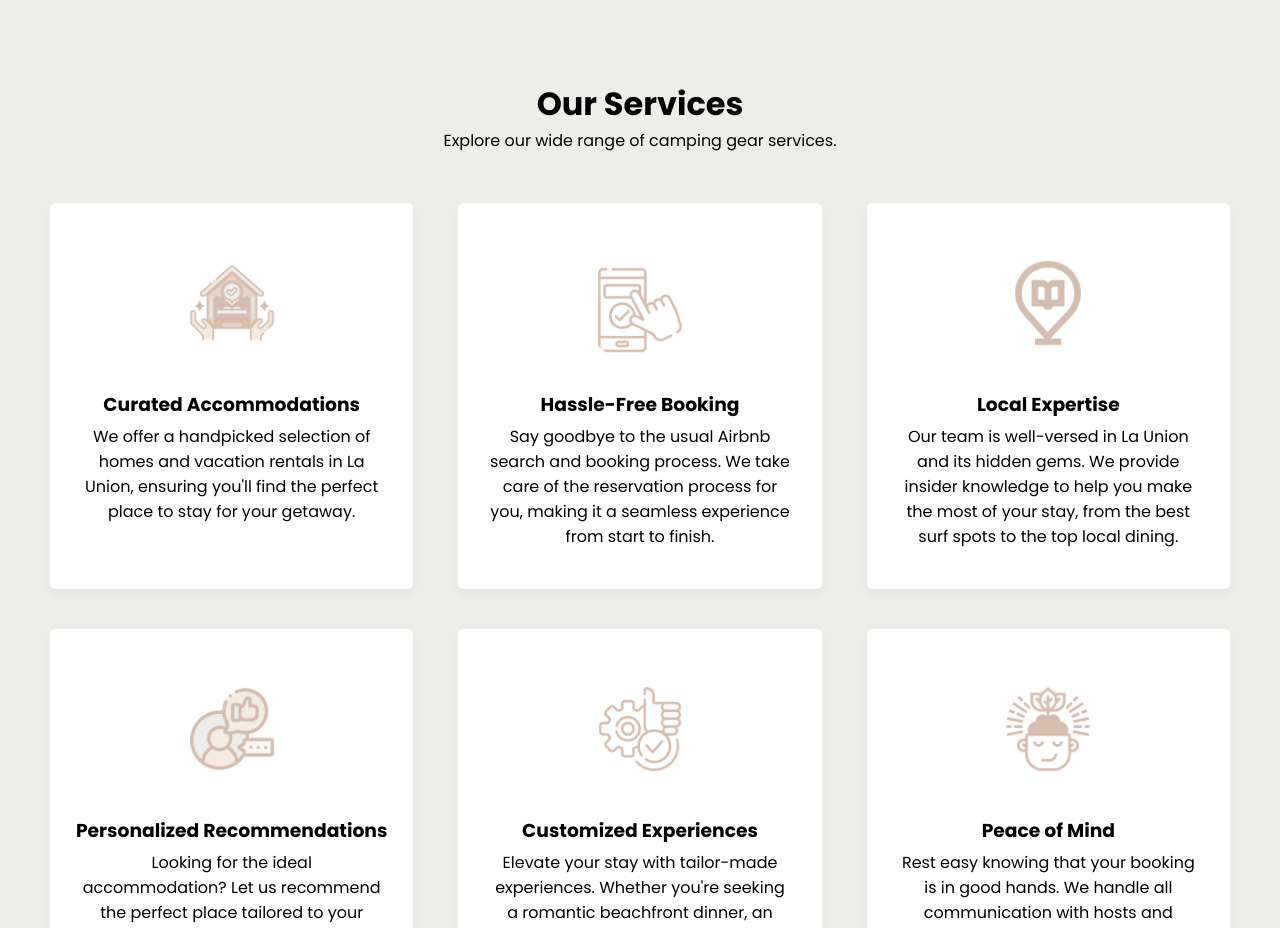
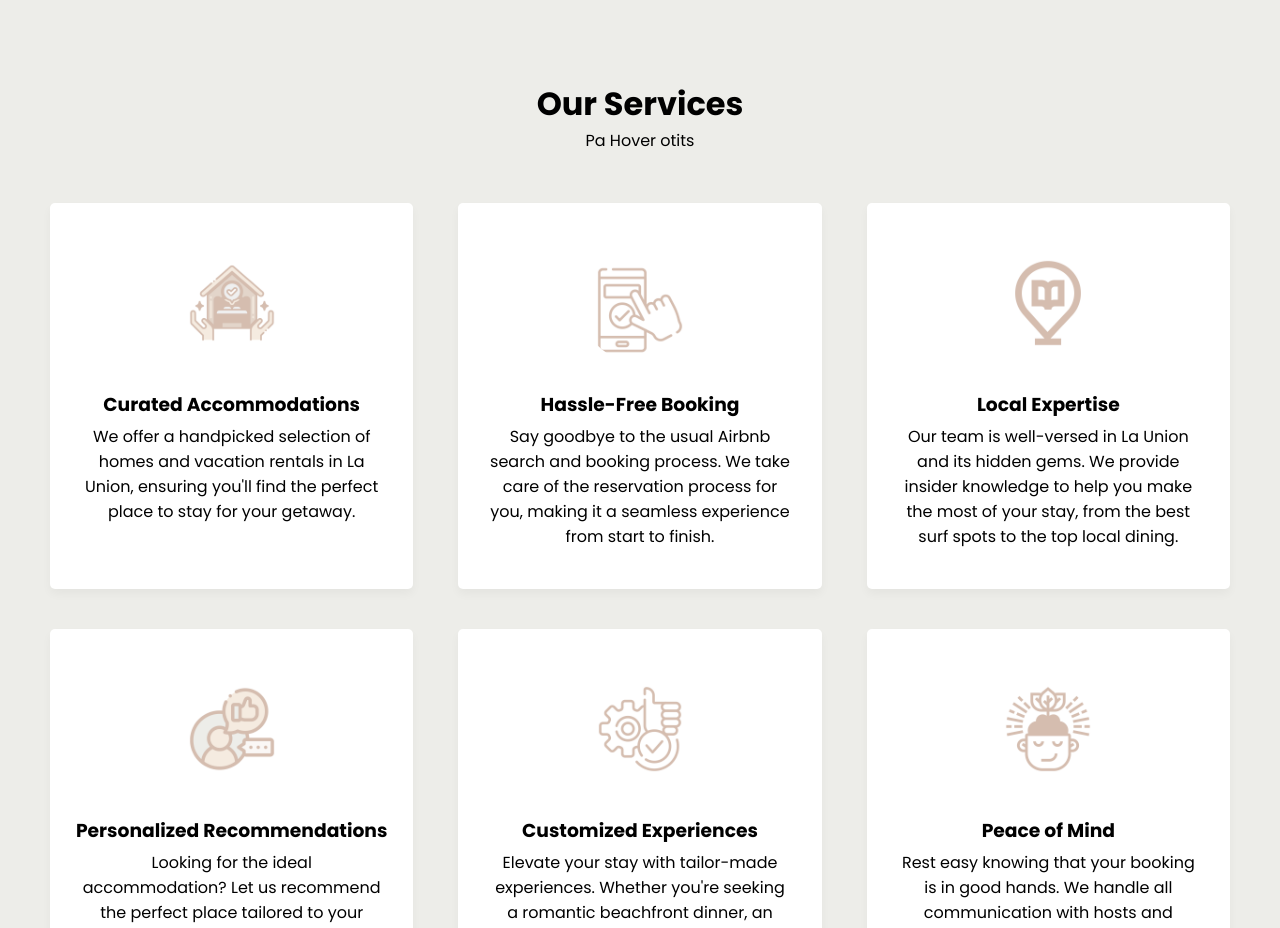
Before and after one commit to almulti/elyustay-web, a plain HTML site: page index.html in a window 1280 px wide. Shown: the part 800-1728 px from the top of the page. Drawn offline with Linux system fonts and the light colour scheme.

```diff
--- a/index.html
+++ b/index.html
@@ -39,7 +39,7 @@
 
     <section class="services" id="services">
       <h2>Our Services</h2>
-      <p>Explore our wide range of camping gear services.</p>
+      <p>Pa Hover otits</p>
       <ul class="cards">
         <li class="card">
           <img src="images/1.png" alt="img">
```
